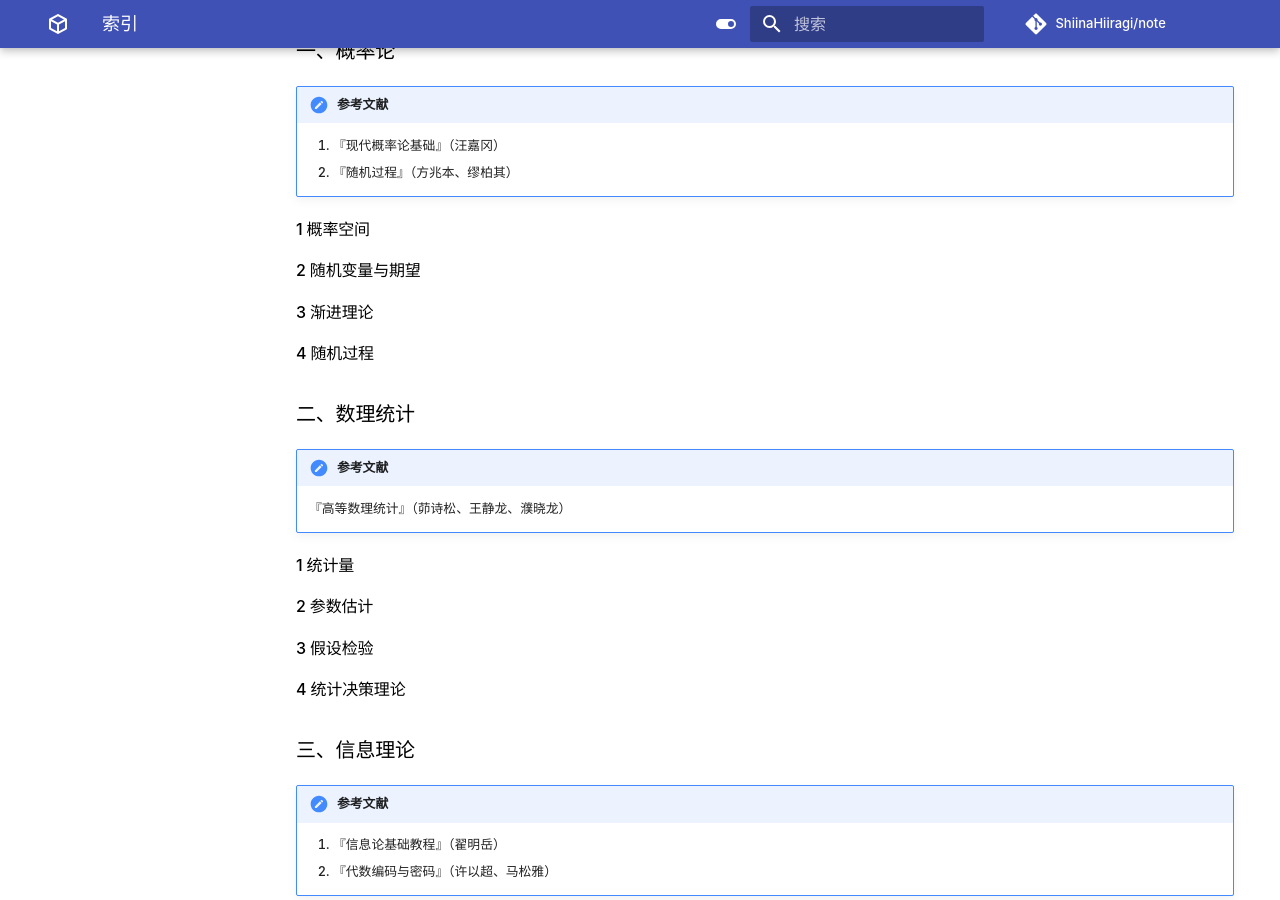
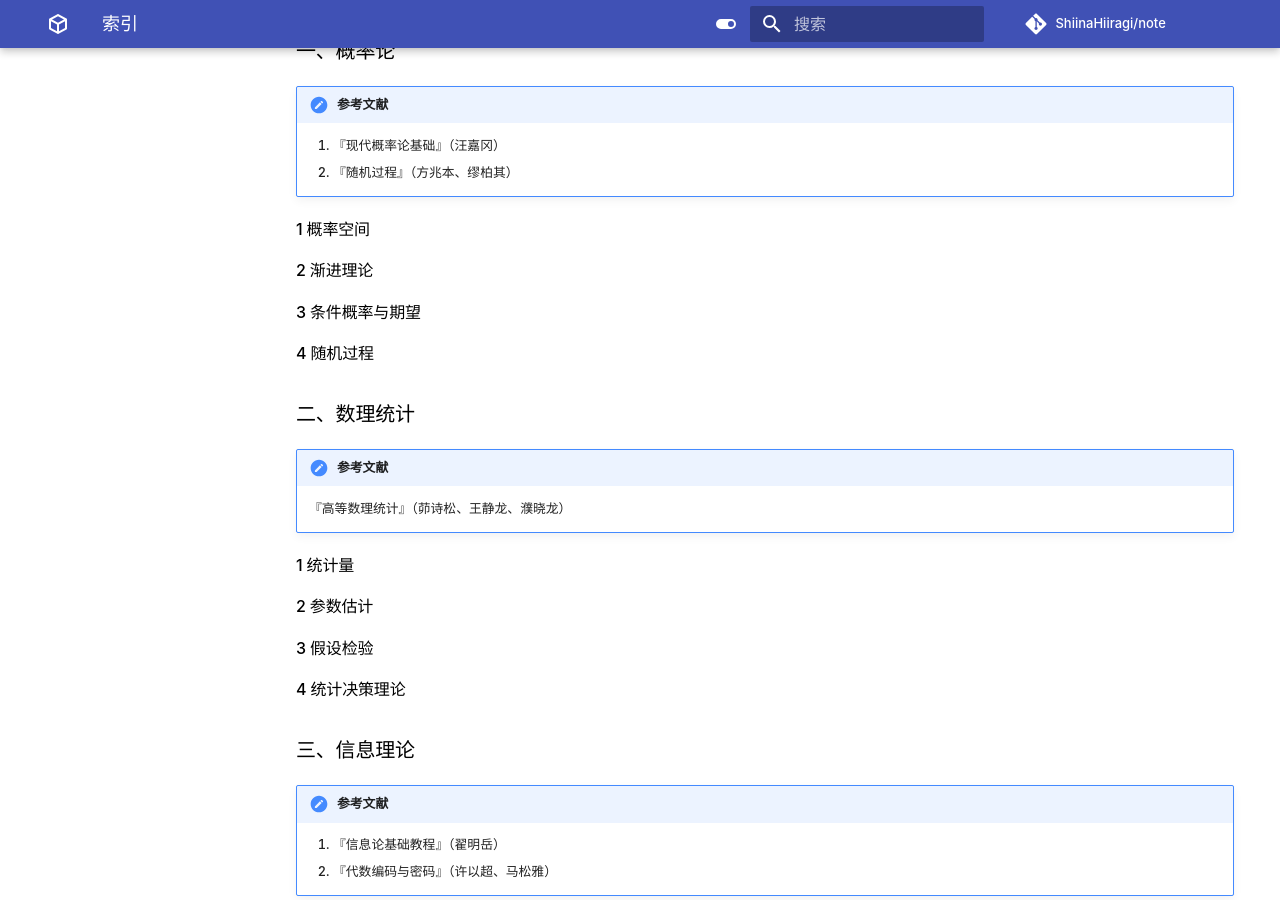
Before and after one commit to ShiinaHiiragi/note, an MkDocs documentation site: the page built from docs/intro/toc.md, in a window 1280 px wide and 900 px high, scrolled down 7402 px. Built offline with MkDocs 1.6.1 and Material for MkDocs 9.7.7, drawn with Linux system fonts in a browser that asks for light colours; comment, search, counter and statistics services are not loaded.

Commit message:
change name

```diff
--- a/docs/intro/toc.md
+++ b/docs/intro/toc.md
@@ -249,9 +249,9 @@
 
 #### 1 概率空间
 
-#### 2 随机变量与期望
+#### 2 渐进理论
 
-#### 3 渐进理论
+#### 3 条件概率与期望
 
 #### 4 随机过程
 
--- a/mkdocs.yml
+++ b/mkdocs.yml
@@ -179,7 +179,7 @@ nav:
       - 2 微分与积分: anly/real/lbg.md
   - 统计学:
     - 一、概率论:
-      - 1 概率与期望: stat/prob/prob.md
+      - 1 概率空间: stat/prob/prob.md
   - 语言学:
     - 一、类型论:
       - 1 一般类型论: lang/type/gen.md
```
